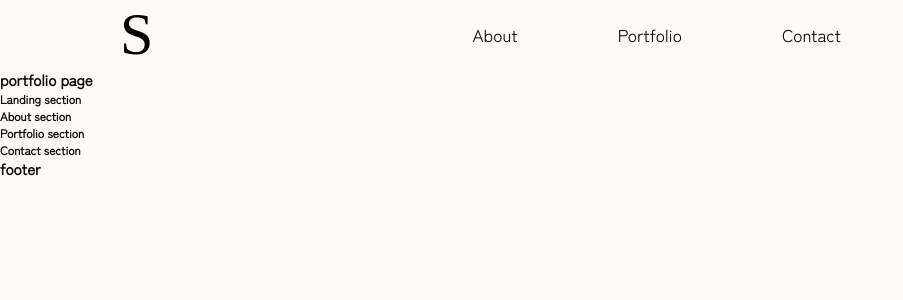
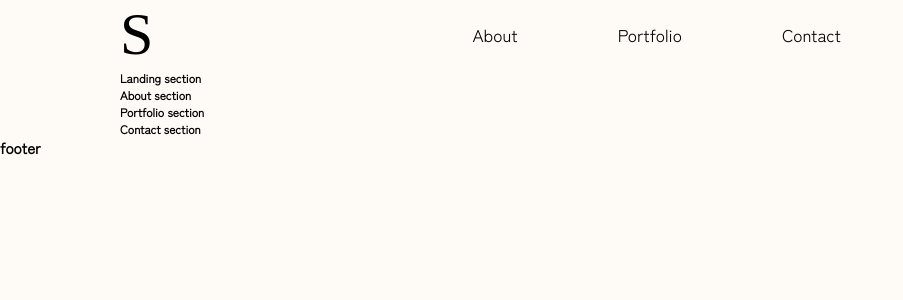
Before and after one commit to saraavvi/portfolio, a Vue app: page / in a window 1280 px wide. Shown: the top 300 px of the page, without its empty margins (0-903 px from the left). Built offline with nearby package versions, Linux system fonts and the light colour scheme; a web font is replaced by a local one.

Commit message:
:lipstick: add layout to portfolio page

```diff
--- a/src/pages/PortfolioPage.vue
+++ b/src/pages/PortfolioPage.vue
@@ -1,9 +1,10 @@
 <template>
-    <h2> portfolio page </h2>
+    <div class="container">
     <LandingSection />
     <AboutSection />
     <PortfolioSection />
     <ContactSection />
+    </div>
 </template>
 
 <script>
@@ -20,3 +21,11 @@ export default {
     }
 }
 </script>
+
+<style scoped lang="scss">
+    .container {
+        display: flex;
+        flex-direction: column;
+        margin: 0 12rem 0 12rem;
+    }
+</style>
```
